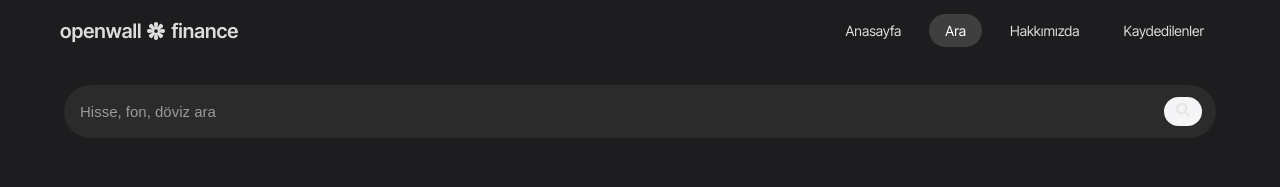
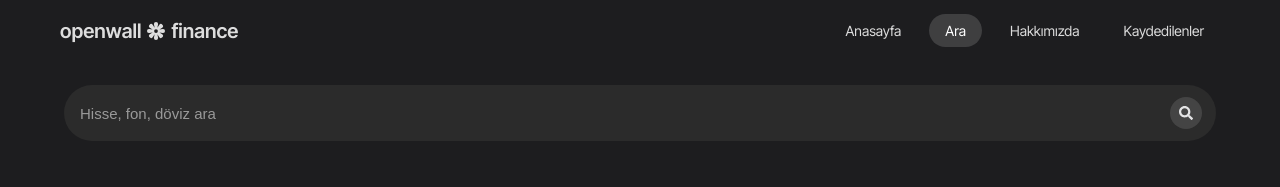
Before and after one commit to monalper/owfi, a React (Vite) app: page /search in a window 1280 px wide. Shown: the top 187 px of the page. Built offline with nearby package versions, Linux system fonts and the light colour scheme.

Commit message:
Update SearchBar.css

```diff
--- a/src/components/SearchBar/SearchBar.css
+++ b/src/components/SearchBar/SearchBar.css
@@ -8,8 +8,8 @@
 }
 
 .searchbar-icon {
-  color: #e3e3e3;
-  opacity: 0.8;
+  color: #f5f5f7;
+  opacity: 0.9;
 }
 
 .searchbar-input {
@@ -29,11 +29,15 @@
 .searchbar-submit {
   border: none;
   outline: none;
-  background-color: #f5f5f7;
-  color: #1d1d1f;
-  font-size: 13px;
-  padding: 6px 12px;
-  border-radius: 999px;
+  background-color: #444444;
+  color: #f5f5f7;
+  width: 32px;
+  height: 32px;
+  border-radius: 50%;
+  display: flex;
+  align-items: center;
+  justify-content: center;
+  flex-shrink: 0;
   cursor: pointer;
 }
 
```
